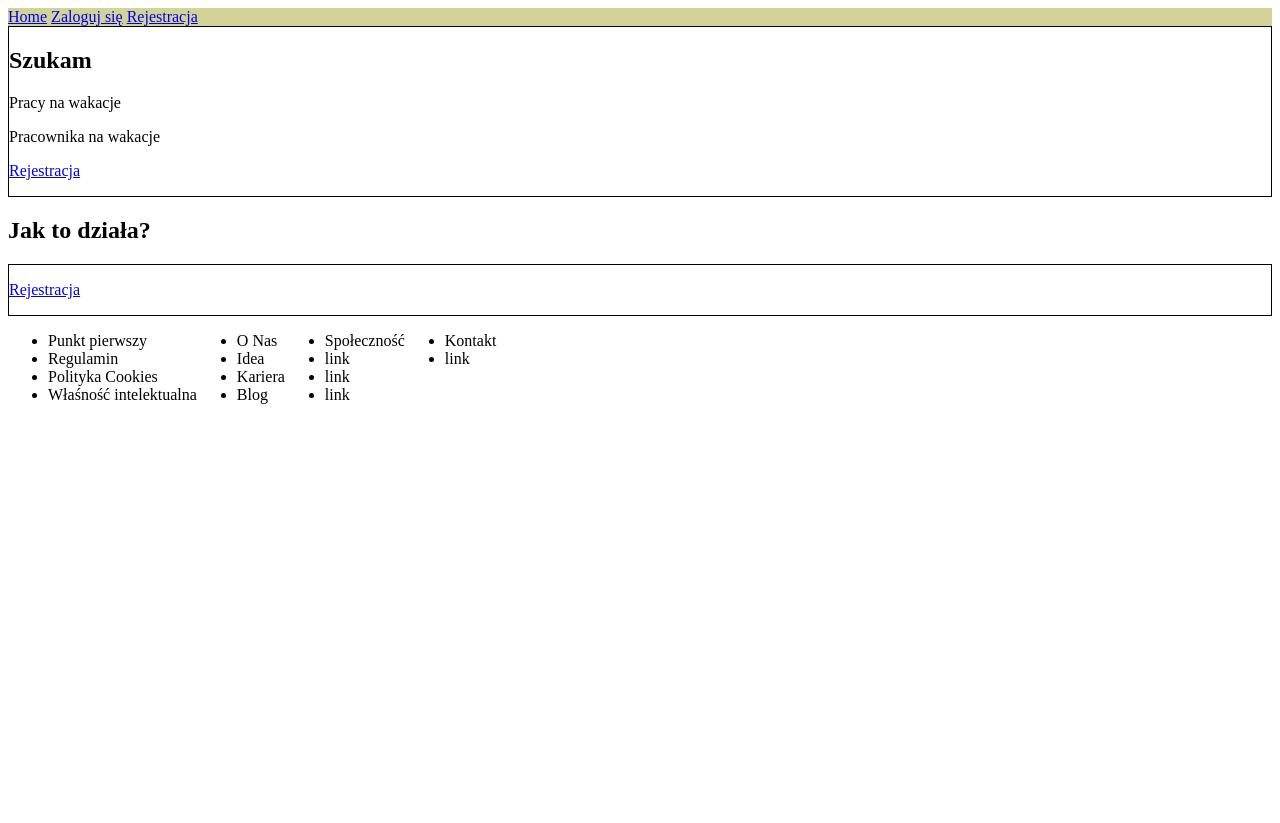
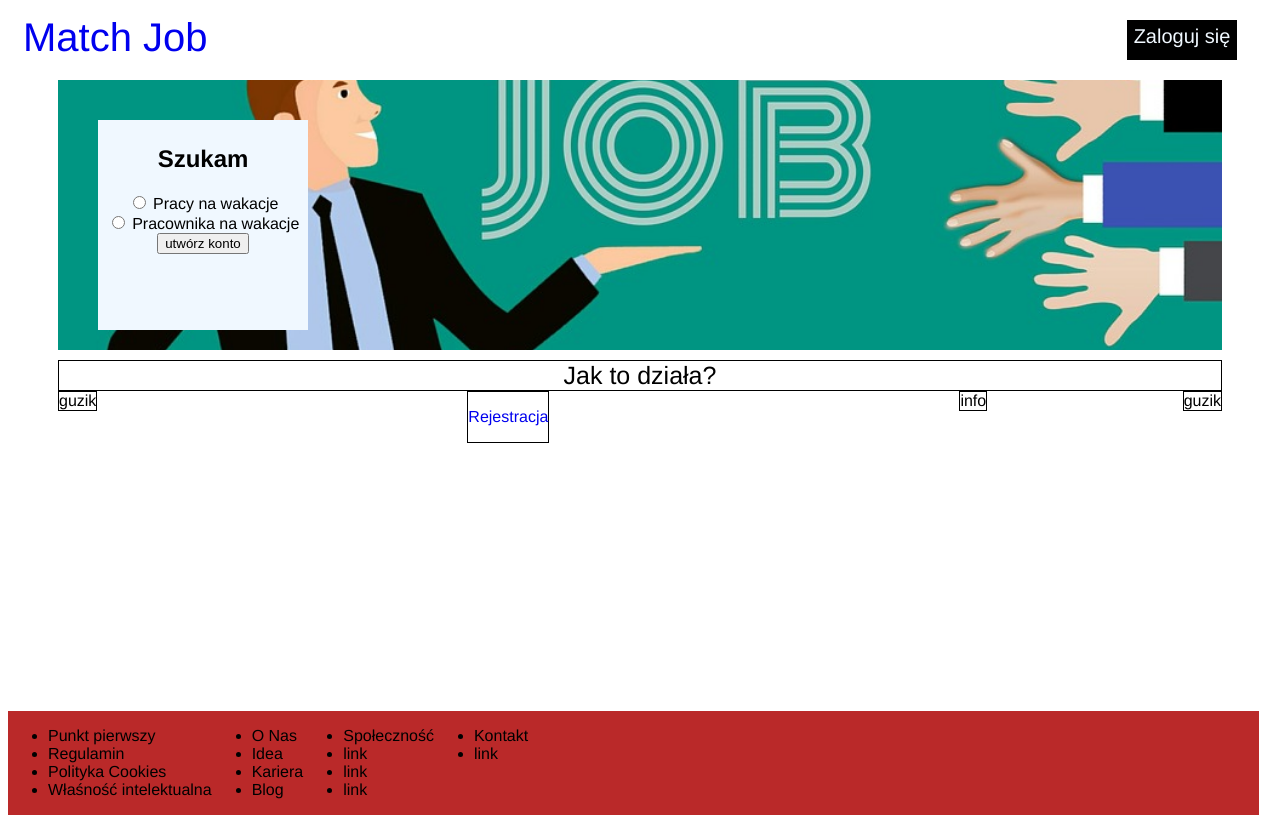
Before and after one commit to KS9602/match_job_app, a Django app: page /match_job/ in a window 1280 px wide. Before the commit the page ends 404 px from the top, so only its background shows below. Run offline with Django 4.2, Linux system fonts and the light colour scheme.

Commit message:
Some css

```diff
--- a/match_job/match_job/match_job_app/forms.py
+++ b/match_job/match_job/match_job_app/forms.py
@@ -172,3 +172,9 @@ class AddEmployeeJobTarget(forms.ModelForm):
         target_name = self.cleaned_data["target_name"]
         target_name = ",".join(target_name)
         return target_name
+
+class ChoiceTypeOfEmployee(forms.Form):
+    choice_field = forms.ChoiceField(
+        choices=((1,'xxx'),(2,'zzz')),
+        widget  = forms.ChoiceField,
+    )
--- /dev/null
+++ b/match_job/match_job/match_job_app/static/css/base_style.css
@@ -0,0 +1,79 @@
+body{
+    font-family:'Franklin Gothic Medium', 'Arial Narrow', Arial, sans-serif;
+}
+
+a {
+    text-decoration: none;
+}
+
+
+.header_box_01 {
+    margin: 15px;
+    padding-bottom: 50px;
+}
+.inner_box_of_header_box_01 {
+    font-size: 40px;
+    float: left;
+}
+
+.inner_box_of_header_box_02{
+    float: right;
+
+
+}
+.page_div{
+    position: relative;
+    min-height: 100vh;
+}
+
+.login{
+    color: aliceblue;
+    size: 20px;
+    background-color: black;
+    color: aliceblue;
+    padding: 5px;
+    margin-right: 20px;
+    margin-top: 5px;
+    width: 100px;
+    min-height: 30px;
+    text-align: center;
+    font-size: 20px;
+}
+
+.logout {
+    color: aliceblue;
+    size: 20px;
+    background-color: black;
+    color: aliceblue;
+    padding: 5px;
+    margin-right: 10px;
+    margin-top: 5px;
+    width: 140px;
+    min-height: 30px;
+    text-align: center;
+    font-size: 20px;
+    float: left;
+}
+
+.profile{
+    color: aliceblue;
+    size: 20px;
+    background-color: black;
+    color: aliceblue;
+    padding: 5px;
+    margin-right: 10px;
+    margin-top: 5px;
+    width: 100px;
+    min-height: 30px;
+    text-align: center;
+    font-size: 20px;
+    float: left;
+}
+
+.footer_div {
+    position: absolute;
+    bottom: 0;
+    background-color: rgb(186, 41, 41);
+    width: 99%;
+
+}
--- /dev/null
+++ b/match_job/match_job/match_job_app/static/css/home.css
@@ -0,0 +1,57 @@
+
+
+
+.main_box_01 {
+    clear: both;
+    margin: 10px 50px 10px 50px;
+    background-image: url("../graphic/work_graphic.jpg");
+    background-size: cover;
+    background-position: center;
+    min-height: 30px;
+    padding: 20px;
+}
+
+.inner_box_of_main_box_01{
+    text-align: center;
+    background-color: aliceblue;
+    max-width: 200px;
+    height: 200px;
+    padding: 5px;
+    margin-top: 20px;
+    margin-left: 20px;
+}
+
+
+
+
+
+.main_box_02 {
+
+    margin: 10px 50px 10px 50px;
+
+}
+
+.inner_box_of_main_box_02_01 {
+    font-size: 25px;
+    text-align: center;
+    border: 1px solid black;
+}
+.inner_box_of_main_box_02_02 {
+    float: left;
+    border: 1px solid black;
+}
+
+.inner_box_of_main_box_02_03 {
+    border: 1px solid black;
+    float: left;
+    margin-left: 370px;
+}
+.inner_box_of_main_box_02_04 {
+    border: 1px solid black;
+    float: left;
+    margin-left: 410px;
+}
+.inner_box_of_main_box_02_05 {
+    float: right;
+    border: 1px solid black;
+}
--- a/match_job/match_job/match_job_app/templates/base.html
+++ b/match_job/match_job/match_job_app/templates/base.html
@@ -5,11 +5,13 @@
     <meta charset="UTF-8">
     <meta http-equiv="X-UA-Compatible" content="IE=edge">
     <meta name="viewport" content="width=device-width, initial-scale=1.0">
-    <link rel="stylesheet" type="text/css" href="{%static 'css/style.css'%}"/>
+    <link rel="stylesheet" type="text/css" href="{%static 'css/base_style.css'%}"/>
+    {% block extra_css%} {% endblock%}
     <title>{%block title%} title {%endblock%}</title>
 </head>
 <body>
-
+    <div class="page_div">
     {%block body%} body {%endblock%}
+    </div>
 </body>
 </html>
--- a/match_job/match_job/match_job_app/templates/home.html
+++ b/match_job/match_job/match_job_app/templates/home.html
@@ -1,12 +1,16 @@
 {%extends 'base.html'%}
+{% load static%}
+{% block extra_css%}
+<link rel="stylesheet" type="text/css" href="{% static 'css/home.css' %}"/>
+{% endblock %}
 {% block title%} Match Job {% endblock%}
 {% block body%}
     <header>
         {% include 'navbar.html'%}
+
     </header>
  <main>
     {% if uesr.employee%}
-    <p> xxx</p>
     {% endif%}
     {%if messages%}
         {%for message in messages%}
@@ -14,21 +18,30 @@
         {%endfor%}
     {% endif %}
     <div class="main_box_01">
-        <div class="inner_box_of_main_box_01" style="border:1px solid black;">
+        <div class="inner_box_of_main_box_01" >
             <h2>Szukam</h2>
-            <p>Pracy na wakacje</p>
-            <p>Pracownika na wakacje</p>
-            <a href="{% url 'registration_choice'%}"><p>Rejestracja</p></a>
+            <form method="post">
+                {% csrf_token%}
+                <input type="radio" name="job_choice" value="employee">
+                <label for="html">Pracy na wakacje</label><br>
+                <input type="radio" name="job_choice" value="employer">
+                <label for="css">Pracownika na wakacje</label><br>
+                <input type="submit" value="utwórz konto">
+            </form>
+
         </div>
     </div>
 
-
-
     <div class="main_box_02">
-        <h2>Jak to działa?</h2>
-        <div class="inner_box_of_main_box_02" style="border:1px solid black;">
+        <div class="inner_box_of_main_box_02_01">
+            Jak to działa?
+        </div>
+        <div class="inner_box_of_main_box_02_02">guzik</div>
+        <div class="inner_box_of_main_box_02_03" >
             <a href="{% url 'registration_choice'%}"><p>Rejestracja</p></a>
         </div>
+        <div class="inner_box_of_main_box_02_04">info</div>
+        <div class="inner_box_of_main_box_02_05">guzik</div>
     </div>
 
 
--- a/match_job/match_job/match_job_app/templates/navbar.html
+++ b/match_job/match_job/match_job_app/templates/navbar.html
@@ -1,16 +1,20 @@
-<div class="navbar" style="background-color: rgb(211, 211, 152);">
+<div class="header_box_01">
 
-    <a href="{% url 'home'%}">Home</a>
-    {%if request.user.is_authenticated%}
-        <a href="{% url 'logout'%}">Wyloguj się</a>
-        {% if user_role == 'employee'%}
-            <a href="{% url 'employee_profile' user_role_model.id%}"><p>Profil</p></a>
-            {% elif user_role == 'employer'%}
-            <a href="{% url 'employer_profile' user_role_model.id %}"><p>Profil</p></a>
+    <div class="inner_box_of_header_box_01">
+        <a href="{% url 'home'%}"> Match Job</a>
+    </div>
+    {% if '/login' not in request.path %}
+    <div class="inner_box_of_header_box_02">
+        {%if request.user.is_authenticated%}
+            <a href="{% url 'logout'%}"><div class="logout">Wyloguj się</div></a>
+            {% if user_role == 'employee'%}
+                <a href="{% url 'employee_profile' user_role_model.id%}"><div class="profile">Profil</div></a>
+                {% elif user_role == 'employer'%}
+                <a href="{% url 'employer_profile' user_role_model.id %}"><div class="profile">Profil</div></a>
+            {% endif%}
+        {% else %}
+            <a href="{% url 'login'%}"><div class="login">Zaloguj się</div></a>
         {% endif%}
-    {% else %}
-        <a href="{% url 'login'%}">Zaloguj się</a>
-        <a href="{% url 'registration_choice'%}">Rejestracja</a>
-    {% endif%}
-
+    </div>
+    {%endif %}
 </div>
--- a/match_job/match_job/match_job_app/views.py
+++ b/match_job/match_job/match_job_app/views.py
@@ -61,9 +61,19 @@ class HomeView(TemplateView):
                 return context
         return context
 
+    def get(self, request: HttpRequest, *args: Any, **kwargs: Any) -> HttpResponse:
+        return super().get(request, *args, **kwargs)
+
+    def post(self, request: HttpRequest, *args: str, **kwargs: Any) -> HttpResponse:
+        if self.request.POST.get('job_choice') == 'employee':
+            return redirect('home')                                         # zmienic linki
+        else:
+            return redirect('home')
+
 
 class ChoiceRoleView(TemplateView):
     template_name = "choice_role.html"
+
 
 
 class RegistrationEmployeeView(CreateView):
```
Also changed, not shown: match_job/match_job/match_job_app/static/css/employee_profile.css (added, +22 -0 lines), match_job/match_job/match_job_app/templates/employee_profile.html (+24 -7 lines), match_job/match_job/match_job_app/static/css/style.css (deleted), match_job/match_job/match_job_app/static/graphic/work_graphic.jpg (added).
